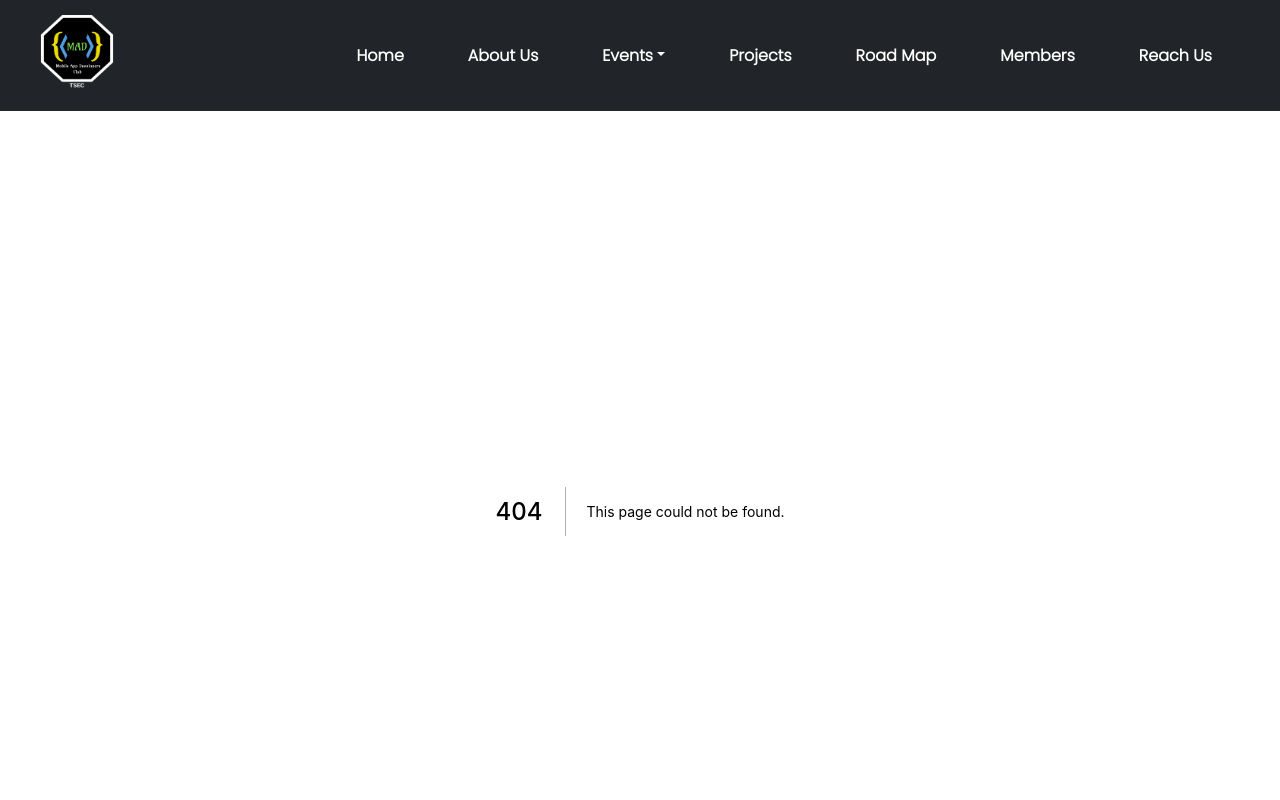
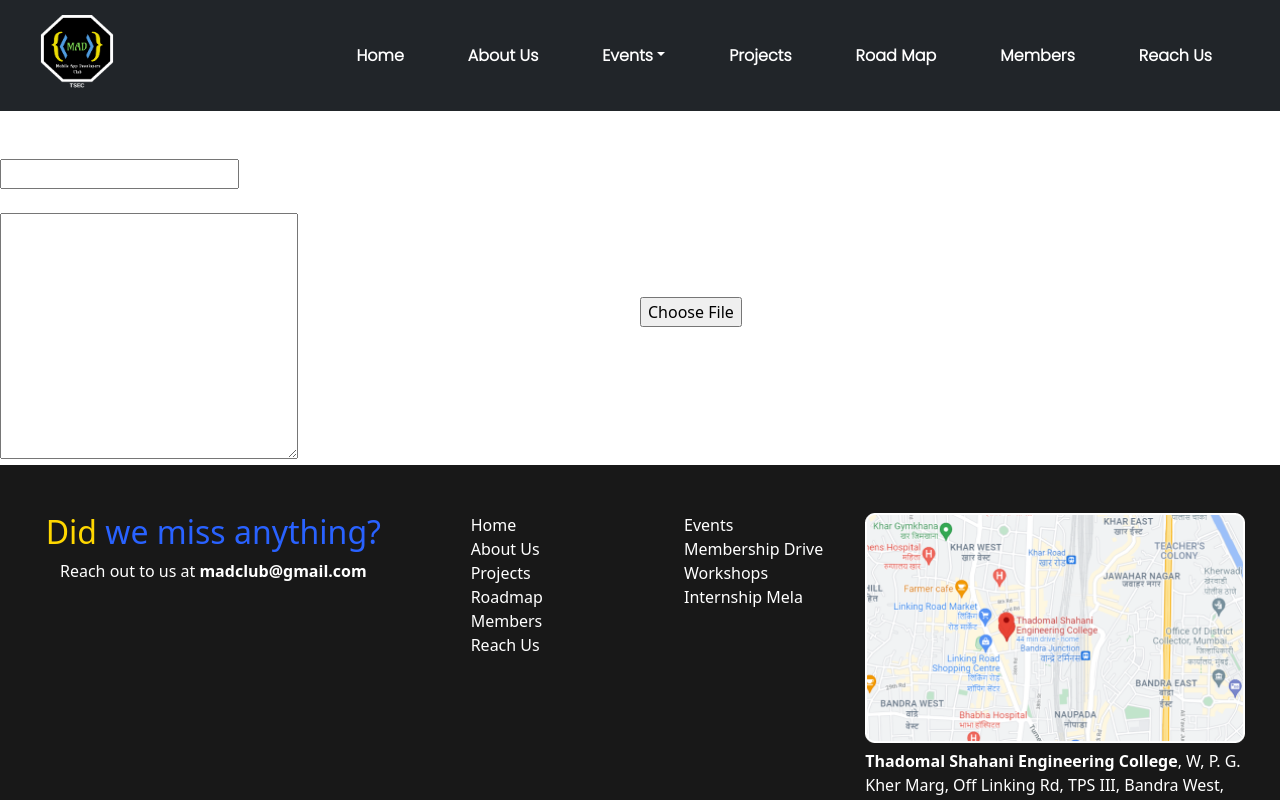
Before and after one commit to TSEC-MAD-Club/MAD-Website, a Next.js app: page /dashboard in a window 1280 px wide. Before the commit this address had no page. Shown: the top 800 px of the page. Built offline with nearby package versions, Linux system fonts and the light colour scheme.

Commit message:
:tada: feat: Add dashboard layout

```diff
--- /dev/null
+++ b/pages/dashboard.js
@@ -0,0 +1,48 @@
+import Head from "next/head";
+import styles from "../styles/Dashboard/Dashboard.module.css";
+
+function Element(props) {
+  return (
+    <>
+      <div className={styles.reminderElementTitle}>{props.title}</div>
+      <div className={styles.reminderElementBody}>{props.children}</div>
+    </>
+  );
+}
+
+export default function Dashboard(props) {
+  return (
+    <>
+      <Head>
+        <title>Dashboard</title>
+      </Head>
+      <div className={styles.reminder}>
+        <div className={styles.reminderTitle}>New Reminder</div>
+        <div className={styles.reminderBody}>
+          <div className={styles.reminderBodyLeft}>
+            <Element title="Title of Reminder">
+              <input type="text" name="title" id="title" />
+            </Element>
+            <Element title="Description">
+              <textarea
+                name="decription"
+                id="decription"
+                cols="30"
+                rows="10"
+              ></textarea>
+            </Element>
+          </div>
+          <div className={styles.reminderBodyRight}>
+            <Element title="Select date and time">
+              date time selector Dropdown element
+            </Element>
+            <Element title="Add attachments">
+              <input type="file" name="attachment" id="attachment" />
+            </Element>
+            <Element title="Select students">Dropdown element</Element>
+          </div>
+        </div>
+      </div>
+    </>
+  );
+}
--- /dev/null
+++ b/styles/Dashboard/Dashboard.module.css
@@ -0,0 +1,20 @@
+.reminder {
+  color: white;
+}
+.reminderBody {
+  width: 100%;
+  height: 100%;
+  display: flex;
+  justify-content: center;
+  align-items: center;
+}
+.reminderBodyRight {
+  width: 50%;
+}
+
+.reminderBodyLeft {
+  width: 50%;
+}
+.reminderTitle {
+  font-weight: bold;
+}
```
